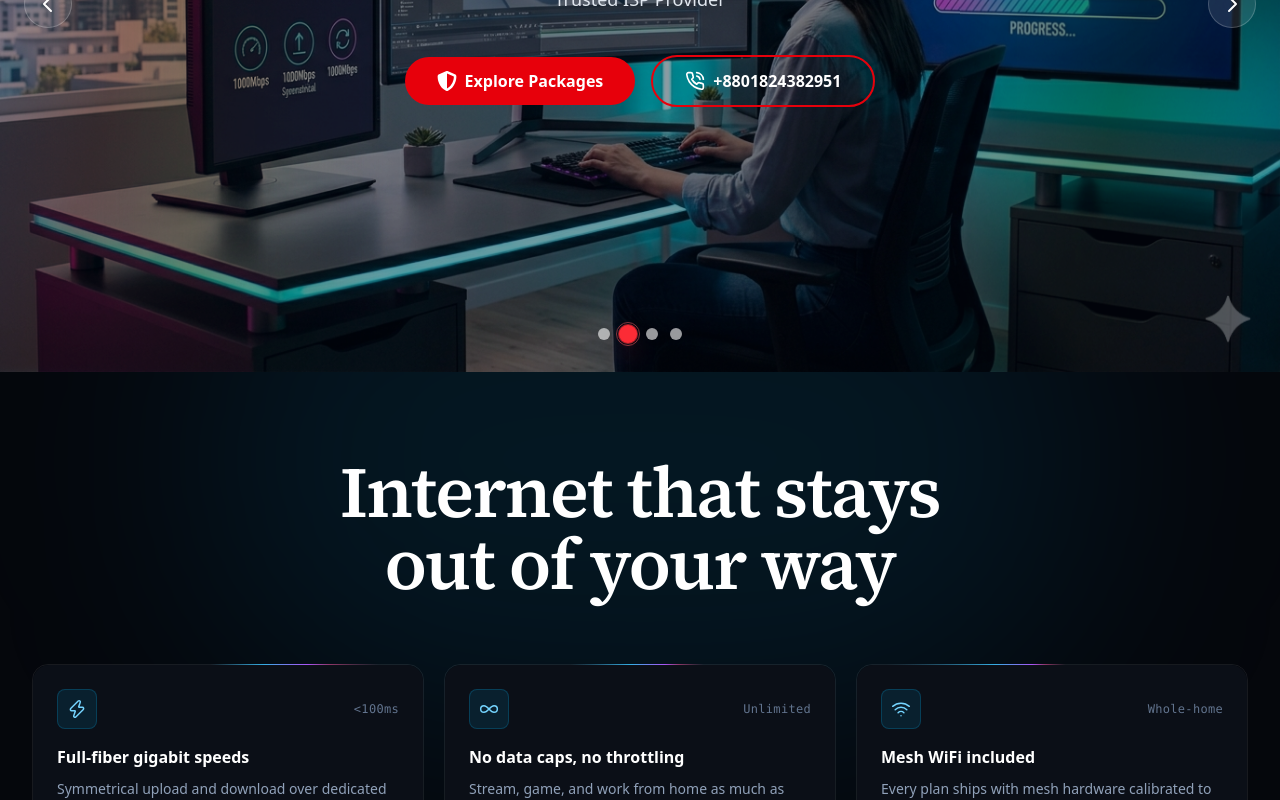
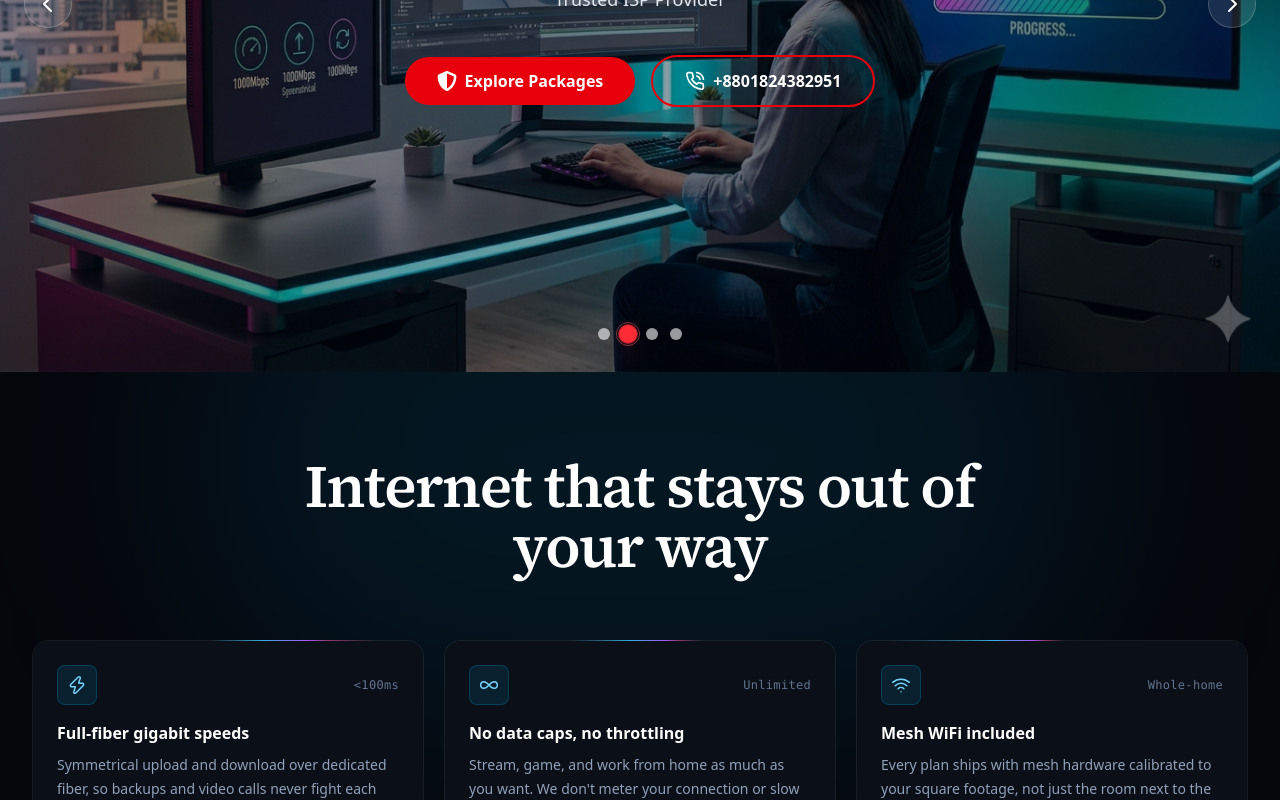
Before and after one commit to Kamiaaa/a1com, a Next.js app: page / in a window 1280 px wide. Shown: the part 444-1244 px from the top of the page. Built offline with nearby package versions, Linux system fonts and the light colour scheme.

Commit message:
Features updated

```diff
--- a/app/(main)/components/keyfeatures/KeyFeatures.tsx
+++ b/app/(main)/components/keyfeatures/KeyFeatures.tsx
@@ -71,7 +71,7 @@
         {/* header */}
         <div className="mx-auto max-w-2xl text-center">
 
-          <h2 className="mt-5 text-6xl font-source font-semibold tracking-tight text-white sm:text-7xl">
+          <h2 className="mt-5 text-5xl font-source font-semibold tracking-tight text-white sm:text-6xl">
             Internet that stays out of your way
           </h2>
 
```
